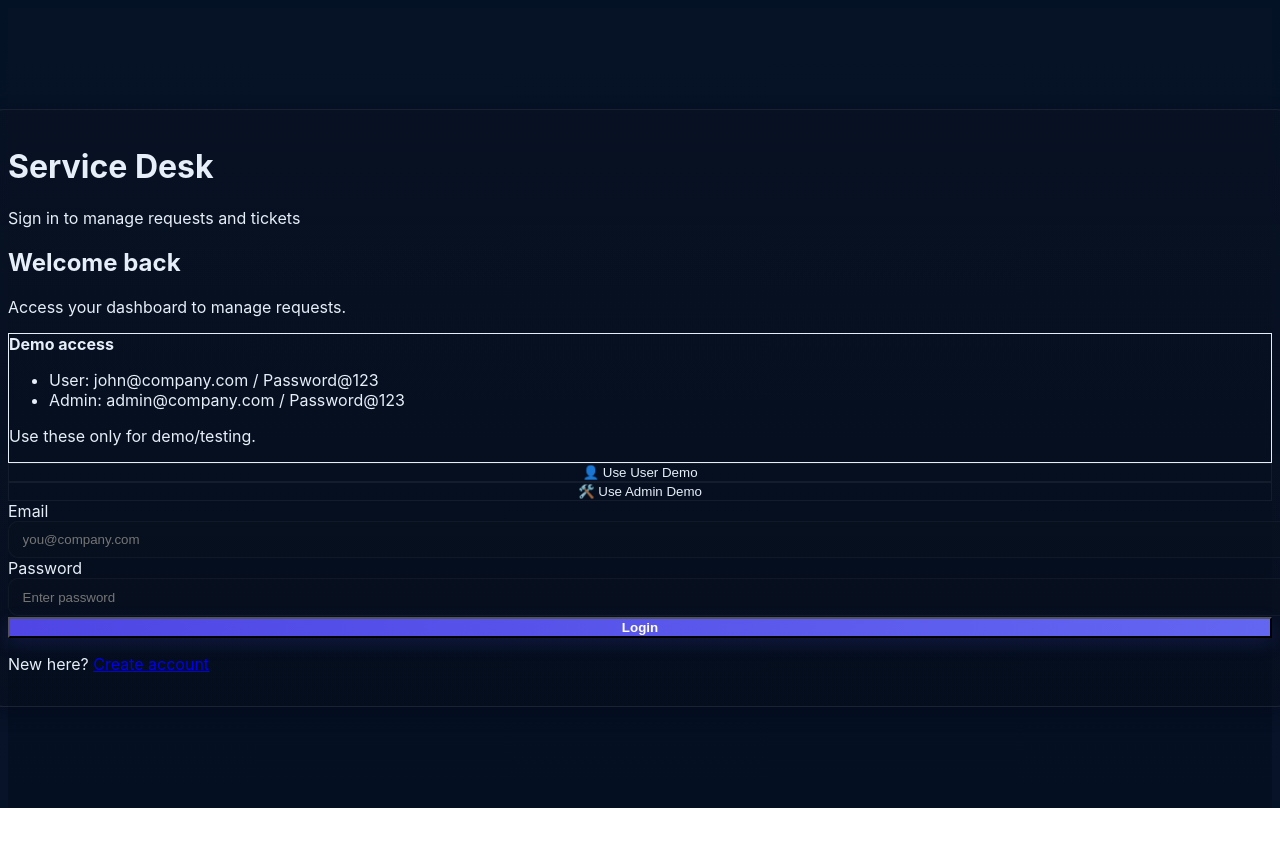
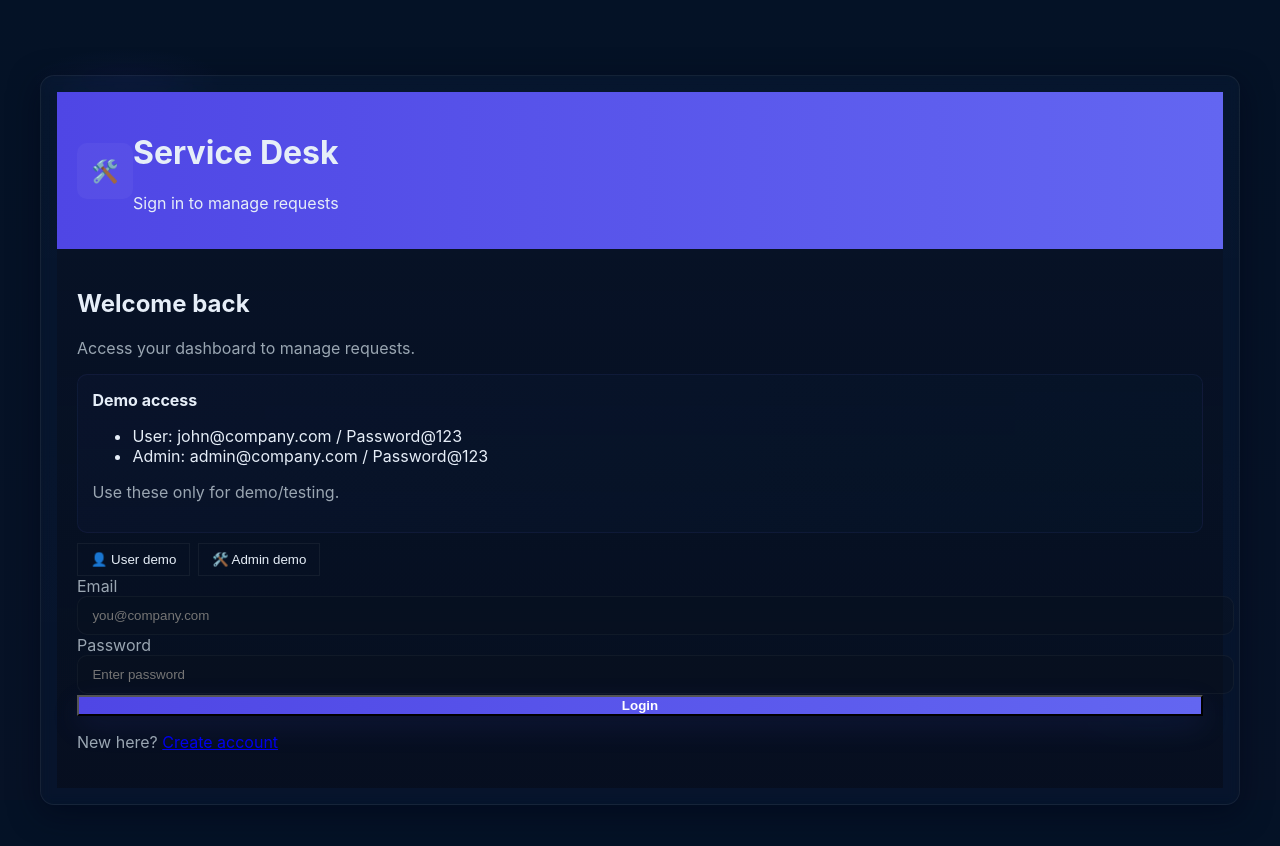
Before and after one commit to Amalshakavindi2003/-service-request-system, a React app in the folder frontend/: page /login in a window 1280 px wide. Shown: the top 846 px of the page. Before the commit the page ends 808 px from the top, so only its background shows below. Built offline with nearby package versions, Linux system fonts and the light colour scheme; no server answers; the HTML template or start-up script is replaced by a standard one.

Commit message:
feat(ui): refine dashboard sidebar and compact login card
- Add grouped, colorful sidebar styles and boxed icons
- Visually group nav using CSS pseudo-headings
- Compact, centered login card with demo actions and polished form
- Minor layout and spacing improvements in dashboard

```diff
--- a/frontend/src/index.css
+++ b/frontend/src/index.css
@@ -3,120 +3,133 @@
 @tailwind utilities;
 
 :root {
-  --bg-gradient-start: #041226;
-  --bg-gradient-end: #081329;
+  --bg-900: #041226;
+  --bg-800: #071226;
   --surface: #071023;
-  --card: #0b1220;
+  --card: rgba(11,18,32,0.6);
+  --glass: rgba(255,255,255,0.03);
   --primary-500: #6366f1;
   --primary-600: #4f46e5;
   --accent-500: #06b6d4;
   --text: #e6eef8;
   --muted: #9aa6b2;
-  --border: rgba(255,255,255,0.08);
+  --border: rgba(255,255,255,0.06);
 }
 
-html, body, #root {
-  height: 100%;
+html, body, #root { height: 100%; }
+
+body {
+  background: radial-gradient(1200px 400px at 10% 10%, rgba(79,70,229,0.06), transparent 8%),
+              radial-gradient(900px 300px at 90% 90%, rgba(6,182,212,0.03), transparent 10%),
+              linear-gradient(180deg, var(--bg-900), var(--bg-800));
+  color: var(--text);
+  font-family: Inter, 'Segoe UI', system-ui, -apple-system, 'Helvetica Neue', Arial;
+  -webkit-font-smoothing:antialiased;
+  -moz-osx-font-smoothing:grayscale;
 }
 
-body {
-  background: linear-gradient(180deg, var(--bg-gradient-start), var(--bg-gradient-end));
-  color: var(--text);
-  font-family: Inter, 'Segoe UI', system-ui, -apple-system, 'Helvetica Neue', Arial;
-}
+/* Page shells */
+.grid.min-h-screen { min-height: 100vh; }
 
-/* App container and layout tweaks */
-.app-container {
-  display: flex;
-  min-height: 100vh;
-}
+/* Centered card for auth pages */
+.auth-wrap { display:flex; align-items:center; justify-content:center; min-height:100vh; padding:2rem; }
+
+/* App container */
+.app-container { display:flex; min-height:100vh; }
 
 /* Sidebar */
 .sidebar {
-  width: 240px;
+  width: 260px;
   background: linear-gradient(180deg, rgba(6,16,30,0.95), rgba(8,18,34,0.95));
   border-right: 1px solid var(--border);
-  padding: 1.2rem 0.8rem;
+  padding: 1.25rem 1rem;
 }
-.sidebar .brand {
-  font-weight: 800;
-  font-size: 1.25rem;
-  color: var(--primary-500);
-  margin-bottom: 1rem;
-}
-.sidebar nav a {
-  display: flex;
-  gap: 0.6rem;
-  align-items: center;
-  padding: 0.5rem 0.6rem;
-  color: var(--text);
-  border-radius: 8px;
-  margin-bottom: 0.25rem;
-  text-decoration: none;
-}
-.sidebar nav a:hover {
-  background: rgba(99,102,241,0.08);
-  color: var(--primary-500);
-}
-.sidebar nav a.active {
-  background: linear-gradient(90deg, rgba(99,102,241,0.12), rgba(6,182,212,0.06));
-  color: var(--primary-500);
-  font-weight: 600;
+.sidebar .brand { font-weight:800; font-size:1.25rem; color:var(--primary-500); margin-bottom:1rem; }
+.sidebar nav a { display:block; padding:0.5rem 0.6rem; color:var(--text); border-radius:10px; margin-bottom:0.35rem; text-decoration:none; }
+.sidebar nav a:hover { background: rgba(99,102,241,0.06); color:var(--primary-500); }
+.sidebar nav a.active { background: linear-gradient(90deg, rgba(99,102,241,0.12), rgba(6,182,212,0.06)); color:var(--primary-500); font-weight:600; }
+
+/* Main area */
+.main { flex:1; padding:2rem; }
+.header { display:flex; justify-content:space-between; align-items:center; margin-bottom:1.25rem; }
+.header h1 { font-size:1.85rem; margin:0; }
+
+/* Elegant card */
+.card {
+  background: linear-gradient(180deg, rgba(255,255,255,0.02), rgba(255,255,255,0.01));
+  backdrop-filter: blur(6px) saturate(120%);
+  -webkit-backdrop-filter: blur(6px) saturate(120%);
+  border: 1px solid var(--border);
+  border-radius: 14px;
+  padding: 1rem;
+  box-shadow: 0 8px 30px rgba(2,6,23,0.55);
 }
 
-/* Main content */
-.main {
-  flex: 1;
-  padding: 1.5rem 2rem;
-}
-
-.header {
-  display:flex;
-  justify-content:space-between;
-  align-items:center;
-  margin-bottom:1.25rem;
-}
-.header h1 { font-size:1.9rem; margin:0; }
-
-.card {
-  background: linear-gradient(180deg, rgba(11,18,32,0.4), rgba(6,10,20,0.35));
-  border: 1px solid var(--border);
-  border-radius: 12px;
-  padding: 1rem;
-  box-shadow: var(--tw-shadow, 0 6px 18px rgba(2,6,23,0.4));
-}
+/* Form layout */
+.card.wide { padding:0; overflow:hidden; }
+.auth-card-header { padding:1.25rem 1.25rem; background: linear-gradient(90deg, var(--primary-600), var(--primary-500)); }
+.auth-card-body { padding:1.25rem; background: linear-gradient(180deg, rgba(7,16,34,0.65), rgba(6,10,20,0.5)); }
 
 /* Buttons */
-.btn {
-  display:inline-flex; align-items:center; justify-content:center; gap:8px;
-  padding:0.55rem 0.9rem; border-radius:12px; cursor:pointer; border: none;
-}
+.btn { display:inline-flex; align-items:center; justify-content:center; gap:8px; padding:0.6rem 0.95rem; border-radius:12px; cursor:pointer; border:none; }
+.btn:focus { outline: none; }
 .btn-primary {
   background: linear-gradient(90deg, var(--primary-600), var(--primary-500));
-  color: white; font-weight:600; box-shadow: 0 6px 18px rgba(79,70,229,0.18);
+  color: white; font-weight:700; box-shadow: 0 10px 30px rgba(79,70,229,0.12);
+  transition: transform .12s ease, box-shadow .12s ease;
 }
-.btn-outline {
-  background: transparent; border:1px solid rgba(255,255,255,0.06); color:var(--text);
+.btn-primary:hover { transform: translateY(-2px); box-shadow: 0 14px 40px rgba(79,70,229,0.14); }
+.btn-outline { background: transparent; border:1px solid rgba(255,255,255,0.05); color:var(--text); padding:0.5rem 0.8rem; }
+
+/* Inputs */
+.input, textarea, select {
+  width:100%; padding:0.7rem 0.9rem; border-radius:10px; border:1px solid rgba(255,255,255,0.04);
+  background: rgba(11,18,32,0.45); color:var(--text); transition: box-shadow .12s ease, border-color .12s ease;
 }
+.input:focus, textarea:focus, select:focus { outline:none; border-color: rgba(99,102,241,0.9); box-shadow: 0 6px 20px rgba(79,70,229,0.06); }
 
-/* Form controls */
-.input, textarea, select {
-  width:100%; padding:0.65rem 0.85rem; border-radius:10px; border:1px solid rgba(255,255,255,0.04);
-  background: rgba(11,18,32,0.4); color:var(--text);
-}
-textarea { min-height:120px; }
+/* Demo box */
+.demo-box { border-radius:10px; padding:0.9rem; border:1px solid rgba(99,102,241,0.08); background: linear-gradient(90deg, rgba(99,102,241,0.03), rgba(6,182,212,0.02)); color:var(--text); }
+.demo-actions { display:flex; gap:0.5rem; margin-top:0.6rem; }
 
-/* Tables */
+/* Stats cards */
+.stat-card { padding:1rem; border-radius:16px; color:white; box-shadow: 0 8px 24px rgba(2,6,23,0.45); }
+
+/* Table */
 .table { width:100%; border-collapse:collapse; }
-.table th, .table td { padding:0.85rem 1rem; border-bottom:1px solid rgba(255,255,255,0.04); }
-.table th { text-transform:uppercase; color:var(--muted); font-size:0.85rem; }
+.table th, .table td { padding:0.85rem 1rem; border-bottom:1px solid rgba(255,255,255,0.03); }
+.table th { text-transform:uppercase; color:var(--muted); font-size:0.82rem; }
+.table tbody tr:hover { background: rgba(255,255,255,0.02); }
 
-/* Utilities for spacing and sections */
-.section { margin-bottom:1.25rem; }
-.section-title { font-size:1.25rem; font-weight:700; margin-bottom:0.5rem; }
+/* Small helpers */
+.text-muted { color:var(--muted); }
+.rounded-xl { border-radius:12px; }
 
-/* Responsive adjustments */
 @media (max-width: 768px) {
   .sidebar { display:none; }
   .main { padding:1rem; }
 }
+
+/* Sidebar refinements for colorful grouped navigation */
+.sidebar { padding: 1.5rem 0.9rem; }
+.nav-section { margin-bottom: 1.1rem; padding: 0 0.25rem; }
+.nav-section-title { display:block; font-size:0.75rem; color:rgba(255,255,255,0.45); text-transform:uppercase; font-weight:700; margin:0 0 0.5rem 0.25rem; letter-spacing:0.6px; }
+.nav-item { display:flex; align-items:center; gap:0.7rem; padding:0.55rem 0.6rem; color:var(--text); border-radius:10px; margin-bottom:0.35rem; text-decoration:none; transition:background .12s, transform .08s; }
+.nav-item .icon { width:28px; height:28px; display:inline-grid; place-items:center; border-radius:8px; background:linear-gradient(180deg, rgba(255,255,255,0.02), rgba(255,255,255,0.01)); box-shadow:inset 0 -6px 14px rgba(2,6,23,0.2); }
+.nav-item:hover { background: rgba(99,102,241,0.06); transform: translateX(4px); }
+.nav-item.active { background: linear-gradient(90deg, rgba(99,102,241,0.12), rgba(6,182,212,0.06)); color:var(--primary-500); font-weight:700; box-shadow: 0 8px 24px rgba(2,6,23,0.45); }
+.sidebar .logout { margin-top:1rem; padding:0.5rem; display:block; border-radius:8px; background: linear-gradient(90deg, rgba(255,255,255,0.02), rgba(255,255,255,0.01)); border:1px solid rgba(255,255,255,0.03); color:var(--text); text-align:center; }
+.sidebar .logout:hover { transform: translateX(3px); }
+
+
+/* Inject visual section headings into existing nav using pseudo-elements */
+.sidebar nav { padding-top: 0.25rem; }
+.sidebar nav a { position: relative; padding-left: 0.6rem; }
+.sidebar nav a::before { content: ''; display: block; font-size: 0.75rem; color: transparent; margin-bottom: 0.35rem; }
+.sidebar nav a:nth-child(1)::before { content: 'Main'; color: rgba(255,255,255,0.45); font-weight:700; text-transform:uppercase; letter-spacing:0.6px; margin-left:0.25rem; }
+.sidebar nav a:nth-child(3)::before { content: 'Requests'; color: rgba(255,255,255,0.45); font-weight:700; text-transform:uppercase; letter-spacing:0.6px; margin-left:0.25rem; }
+.sidebar nav a:nth-child(5)::before { content: 'Support'; color: rgba(255,255,255,0.45); font-weight:700; text-transform:uppercase; letter-spacing:0.6px; margin-left:0.25rem; }
+.sidebar nav a:nth-child(7)::before { content: 'Account'; color: rgba(255,255,255,0.45); font-weight:700; text-transform:uppercase; letter-spacing:0.6px; margin-left:0.25rem; }
+/* Make icons boxed */
+.sidebar nav a span:first-child { display:inline-grid; place-items:center; width:28px; height:28px; border-radius:8px; background:linear-gradient(180deg, rgba(255,255,255,0.02), rgba(255,255,255,0.01)); margin-right:0.6rem; }
+.sidebar nav a { transition: transform .12s, background .12s; }
--- a/frontend/src/pages/LoginPage.jsx
+++ b/frontend/src/pages/LoginPage.jsx
@@ -28,18 +28,23 @@ function LoginPage() {
   }
 
   return (
-    <div className="grid min-h-screen place-items-center p-6 bg-gradient-to-b from-[#061226] to-[#041022]">
-      <form onSubmit={handleSubmit} className="card w-full max-w-lg p-0 overflow-hidden">
-        <div className="p-6 bg-gradient-to-r from-primary-700 to-accent-500">
-          <h1 className="text-3xl font-extrabold text-white">Service Desk</h1>
-          <p className="text-sm text-primary-50/90 mt-1">Sign in to manage requests and tickets</p>
+    <div className="auth-wrap">
+      <form onSubmit={handleSubmit} className="card w-full max-w-md p-0">
+        <div className="auth-card-header flex items-center gap-4 p-4">
+          <div style={{width:56, height:56, display:'grid', placeItems:'center', borderRadius:10, background:'rgba(255,255,255,0.04)'}}>
+            <span style={{fontSize:22}}>🛠️</span>
+          </div>
+          <div>
+            <h1 className="text-2xl font-extrabold text-white">Service Desk</h1>
+            <p className="text-sm text-primary-50/90 mt-1">Sign in to manage requests</p>
+          </div>
         </div>
 
-        <div className="p-6 bg-surface">
-          <h2 className="text-2xl font-bold text-white">Welcome back</h2>
+        <div className="auth-card-body p-6">
+          <h2 className="text-lg font-bold text-white">Welcome back</h2>
           <p className="mt-1 text-sm text-muted">Access your dashboard to manage requests.</p>
 
-          <div className="mt-5 rounded-lg border border-primary-600/20 bg-gradient-to-r from-primary-900/10 to-accent-900/6 p-3 text-sm text-primary-50">
+          <div className="demo-box mt-4">
             <strong>Demo access</strong>
             <ul className="mt-2 space-y-1 text-sm">
               <li><span className="font-semibold">User:</span> john@company.com / <span className="font-mono">Password@123</span></li>
@@ -48,9 +53,9 @@ function LoginPage() {
             <p className="mt-2 text-xs text-muted">Use these only for demo/testing.</p>
           </div>
 
-          <div className="mt-4 grid gap-2 sm:grid-cols-2">
-            <button type="button" onClick={fillUserDemo} className="btn-outline">👤 Use User Demo</button>
-            <button type="button" onClick={fillAdminDemo} className="btn-outline">🛠️ Use Admin Demo</button>
+          <div className="demo-actions mt-4">
+            <button type="button" onClick={fillUserDemo} className="btn-outline">👤 User demo</button>
+            <button type="button" onClick={fillAdminDemo} className="btn-outline">🛠️ Admin demo</button>
           </div>
 
           <div className="mt-6">
```
